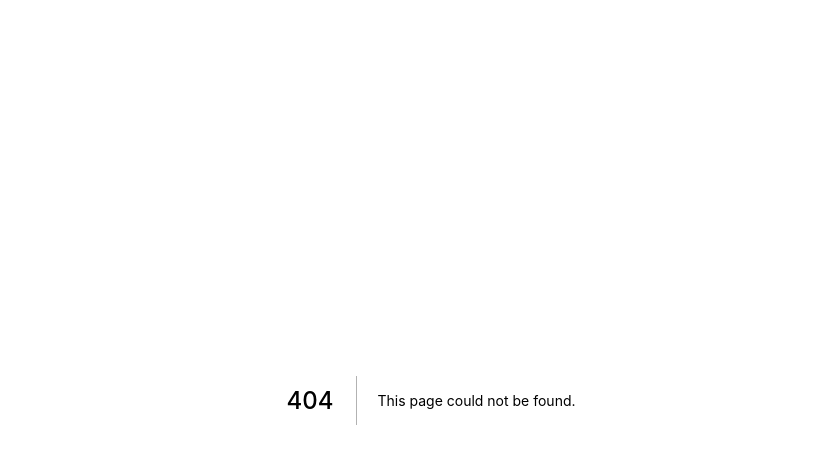
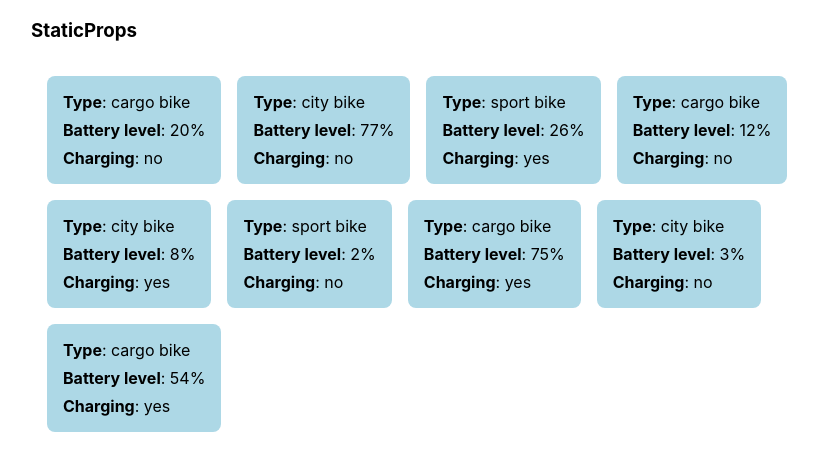
Before and after one commit to MikelArnaiz/codestar-rnd-nextjs, a Next.js app: page /bikes4 in a window 1280 px wide. Before the commit this address had no page. Shown: the top 470 px of the page, without its empty margins (209-1027 px from the left). Built offline with nearby package versions, Linux system fonts and the light colour scheme.

Commit message:
adds a 4th route with static content

```diff
--- a/data/bikesList.ts
+++ b/data/bikesList.ts
@@ -1,4 +1,5 @@
-import { BikeStaticData, BIKE_TYPE_CARGO, BIKE_TYPE_CITY, BIKE_TYPE_SPORT } from '../domain/Bike'
+import { BikeStaticData, BIKE_TYPE_CARGO, BIKE_TYPE_CITY, BIKE_TYPE_SPORT, BikeData } from '../domain/Bike'
+import { createBikesDataList } from './createBikesDataList'
 
 export const bikesStaticDataList: BikeStaticData[] = [
   {
@@ -38,3 +39,5 @@ export const bikesStaticDataList: BikeStaticData[] = [
     type: BIKE_TYPE_CARGO,
   },
 ]
+
+export const bikesDataList: BikeData[] = createBikesDataList()
--- a/pages/bikes3/[id].tsx
+++ b/pages/bikes3/[id].tsx
@@ -11,7 +11,7 @@ type Bike3PageProps = Readonly<{
 export default function Bike3Page(props: Bike3PageProps) {
   return (
     <>
-      <h3>pure static; StaticPaths + StaticProps</h3>
+      <h3>StaticPaths + StaticProps</h3>
       <Bike bike={props.bike} />
     </>
   )
--- a/pages/bikes3/index.tsx
+++ b/pages/bikes3/index.tsx
@@ -19,7 +19,7 @@ export default function Bikes3Page(props: Bikes3PageProps) {
 
   return (
     <BikesPageContainer>
-      <h3>pure static; StaticPaths + StaticProps</h3>
+      <h3>StaticPaths + StaticProps</h3>
       <ListContainer>
         {props.data.map((bike) => (
           <BikeOverview data={bike} onClick={onClick(bike.id)} key={bike.id} />
--- /dev/null
+++ b/pages/bikes4/index.tsx
@@ -0,0 +1,31 @@
+import { useRouter } from 'next/router'
+import { BikesPageContainer } from '../../components/Bike/BikesPage'
+import styled from '@emotion/styled'
+import { BikeOverview } from '../../components/Bike/BikeOverview'
+import { bikesDataList } from '../../data/bikesList'
+
+export default function Bikes4Page() {
+  const router = useRouter()
+
+  const onClick = (id: string) => () => {
+    router.push(`/bikes4/${id}`)
+  }
+
+  return (
+    <BikesPageContainer>
+      <h3>StaticProps</h3>
+      <ListContainer>
+        {bikesDataList.map((bike) => (
+          <BikeOverview data={bike} onClick={onClick(bike.id)} key={bike.id} />
+        ))}
+      </ListContainer>
+    </BikesPageContainer>
+  )
+}
+
+const ListContainer = styled.div`
+  display: flex;
+  flex-wrap: wrap;
+  padding: 16px;
+  gap: 16px;
+`
--- a/pages/index.tsx
+++ b/pages/index.tsx
@@ -7,7 +7,9 @@ export default function MainPage() {
       <br />
       <Link href="/bikes2">Bikes2 (server side props)</Link>
       <br />
-      <Link href="/bikes3">Bikes3 (static)</Link>
+      <Link href="/bikes3">Bikes3 (StaticPaths + StaticProps)</Link>
+      <br />
+      <Link href="/bikes3">Bikes4 (static)</Link>
     </div>
   )
 }
```
Also changed, not shown: pages/bikes4/[id].tsx (added, +45 -0 lines).
